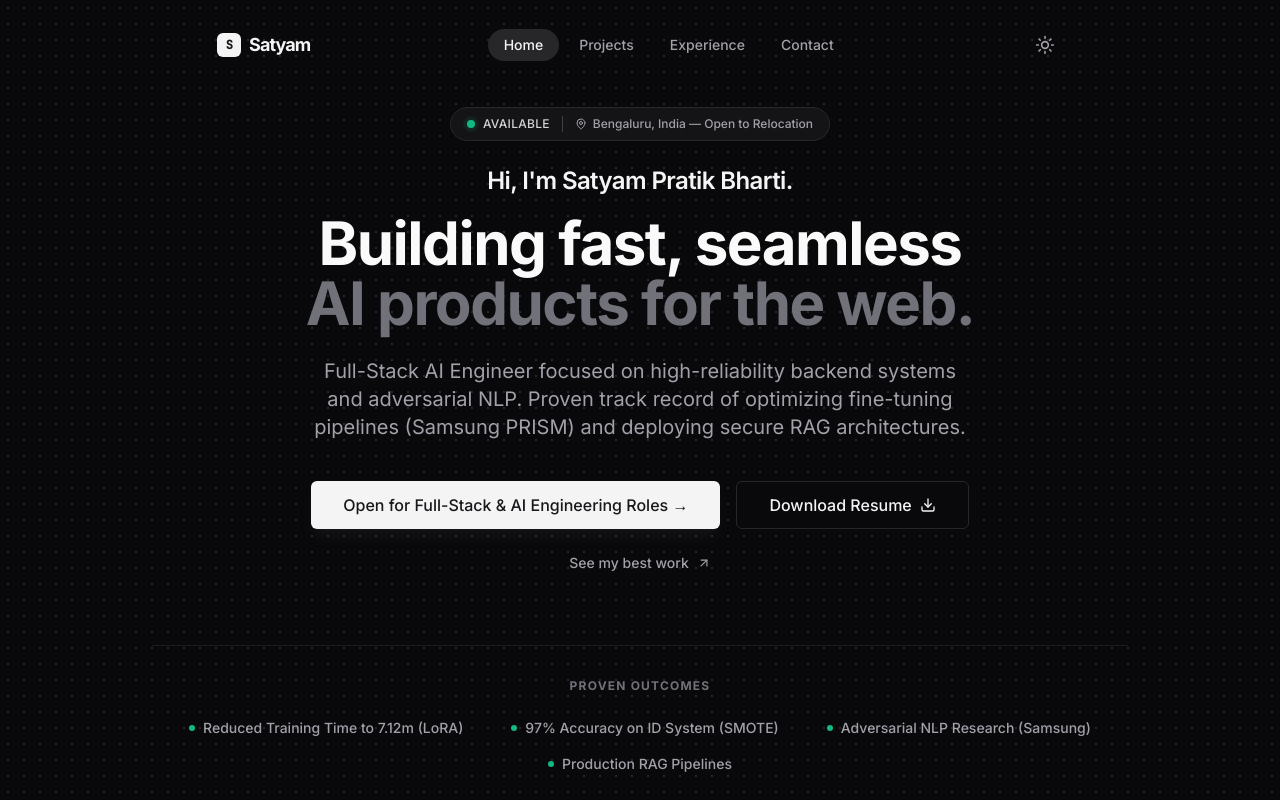
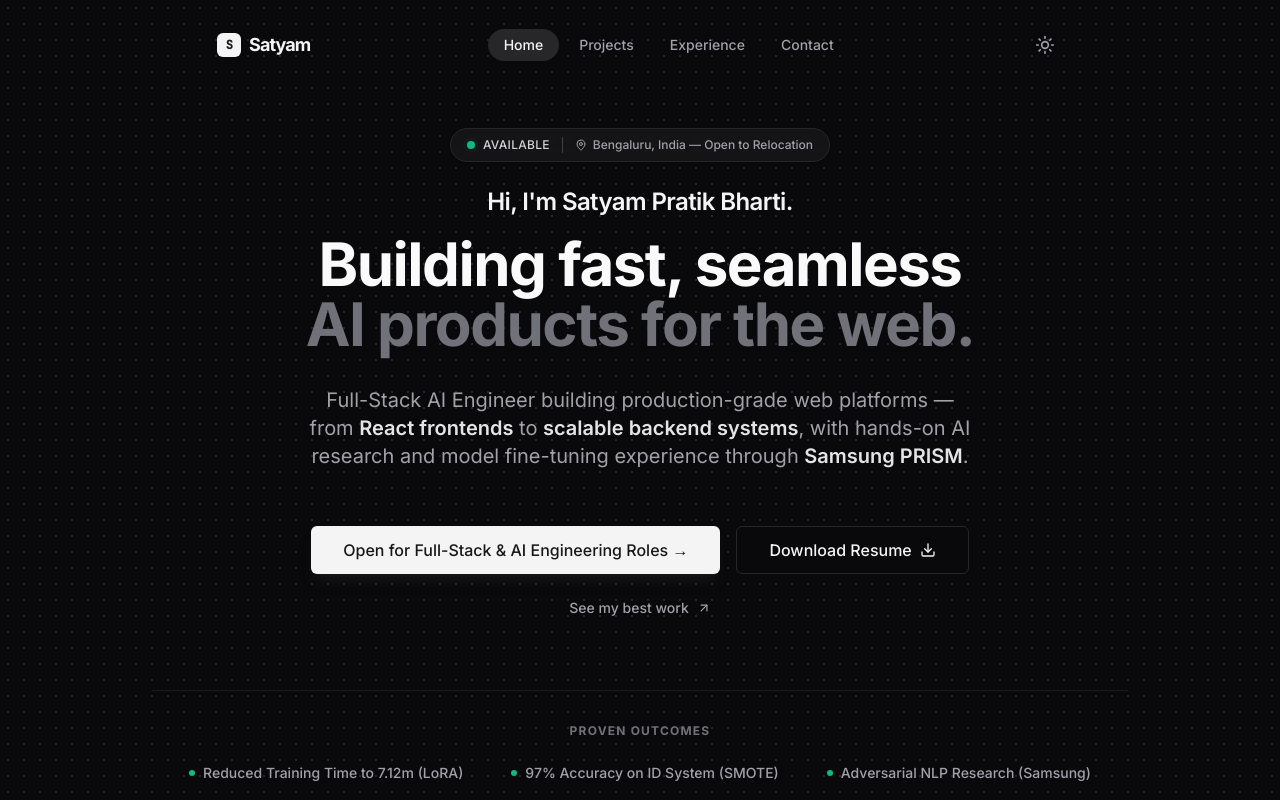
Before and after one commit to satyam-spb/spb_portfolio, a React (Vite) app: page / in a window 1280 px wide. Shown: the top 800 px of the page. Built offline with nearby package versions, Linux system fonts and the light colour scheme.

Commit message:
Rectified navbar contact not highlighting issue, modified Experience for subtle highlight on hover and description in hero section

```diff
--- a/components/Contact.tsx
+++ b/components/Contact.tsx
@@ -44,6 +44,7 @@ const SocialLink: React.FC<Social> = ({ href, Icon, label }) => (
 
 export const Contact: React.FC = () => {
   return (
+    <>
       <footer
         id="contact"
         className="w-full border-t border-zinc-100 dark:border-zinc-800 bg-white dark:bg-zinc-950 pt-24 pb-12"
@@ -79,5 +80,8 @@ export const Contact: React.FC = () => {
           </div>
         </div>
       </footer>
+      {/* Spacer to allow scroll detection */}
+      <div className="h-32"></div>
+    </>
   );
 };
--- a/components/Experience.tsx
+++ b/components/Experience.tsx
@@ -39,10 +39,10 @@ export const Experience: React.FC = () => {
             </div>
 
             {/* Content Card */}
-            <div className="sm:col-span-10 relative border border-zinc-200 dark:border-zinc-800 rounded-2xl p-6 sm:p-8 bg-white dark:bg-zinc-900/40 hover:border-zinc-300 dark:hover:border-zinc-700 transition-all duration-300 hover:shadow-lg shadow-zinc-200/50 dark:shadow-none">
+            <div className="sm:col-span-10 relative border border-zinc-200 dark:border-zinc-800 rounded-2xl p-6 sm:p-8 bg-white dark:bg-zinc-900/40 hover:border-zinc-250 dark:hover:border-zinc-750 transition-all duration-300 hover:shadow-sm shadow-zinc-200/50 dark:shadow-none">
               <div className="flex flex-col sm:flex-row sm:justify-between sm:items-start mb-6 gap-2">
                 <div>
-                  <h3 className="text-lg font-bold text-zinc-900 dark:text-zinc-50 group-hover:text-indigo-600 dark:group-hover:text-indigo-400 transition-colors">
+                  <h3 className="text-lg font-bold text-zinc-900 dark:text-zinc-50 group-hover:text-zinc-700 dark:group-hover:text-zinc-200 transition-colors">
                     {exp.role}
                   </h3>
                   <div className="flex items-center gap-2 mt-1">
--- a/components/Hero.tsx
+++ b/components/Hero.tsx
@@ -16,7 +16,7 @@ export const Hero: React.FC = () => {
   return (
     <section
       id="home"
-      className="relative min-h-screen flex flex-col justify-center items-center overflow-hidden w-full group pt-20"
+      className="relative min-h-screen flex flex-col justify-center items-center overflow-hidden w-full group pt-20 md:pt-32"
       onMouseMove={handleMouseMove}
     >
       {/* Background Dot Pattern with Spotlight */}
@@ -92,7 +92,7 @@ export const Hero: React.FC = () => {
           initial={{ opacity: 0, y: 20 }}
           animate={{ opacity: 1, y: 0 }}
           transition={{ duration: 0.5, delay: 0.1 }}
-          className="text-4xl md:text-6xl font-bold tracking-tight text-zinc-900 dark:text-zinc-50 mb-6 leading-[1.1]"
+          className="text-4xl md:text-6xl font-bold tracking-tight text-zinc-900 dark:text-zinc-50 mb-8 leading-[1.1]"
         >
           Building fast, seamless <br className="hidden md:block" />
           <span className="text-zinc-400 dark:text-zinc-500">
@@ -105,11 +105,24 @@ export const Hero: React.FC = () => {
           initial={{ opacity: 0, y: 20 }}
           animate={{ opacity: 1, y: 0 }}
           transition={{ duration: 0.5, delay: 0.2 }}
-          className="max-w-2xl mx-auto text-lg md:text-xl text-zinc-600 dark:text-zinc-400 mb-10 leading-relaxed"
+          className="max-w-2xl mx-auto text-lg md:text-xl text-zinc-600 dark:text-zinc-400 mb-14 leading-relaxed"
         >
-          Full-Stack AI Engineer focused on high-reliability backend systems and
+          {/* Full-Stack AI Engineer focused on high-reliability backend systems and
           adversarial NLP. Proven track record of optimizing fine-tuning
-          pipelines (Samsung PRISM) and deploying secure RAG architectures.
+          pipelines (Samsung PRISM) and deploying secure RAG architectures. */}
+          Full-Stack AI Engineer building production-grade web platforms — from{" "}
+          <span className="font-semibold text-zinc-900 dark:text-zinc-200">
+            React frontends
+          </span>{" "}
+          to{" "}
+          <span className="font-semibold text-zinc-900 dark:text-zinc-200">
+            scalable backend systems
+          </span>
+          , with hands-on AI research and model fine-tuning experience through{" "}
+          <span className="font-semibold text-zinc-900 dark:text-zinc-200">
+            Samsung PRISM
+          </span>
+          .
         </motion.p>
 
         {/* Action Buttons */}
@@ -122,6 +135,7 @@ export const Hero: React.FC = () => {
           <div className="flex flex-col sm:flex-row gap-4 w-full justify-center">
             <a
               href={`mailto:${CONTACT_INFO.email}`}
+              data-email-button
               className="group relative inline-flex h-12 items-center justify-center overflow-hidden rounded-md bg-zinc-900 dark:bg-zinc-100 px-8 font-medium text-zinc-50 dark:text-zinc-900 transition-all hover:bg-zinc-800 dark:hover:bg-zinc-200 shadow-lg shadow-zinc-500/10"
             >
               <span>Open for Full-Stack & AI Engineering Roles →</span>
--- a/components/Navbar.tsx
+++ b/components/Navbar.tsx
@@ -1,26 +1,66 @@
-import React, { useState, useEffect } from 'react';
-import { Link } from 'react-scroll';
-import { ThemeToggle } from './ThemeToggle';
-import { Menu, X } from 'lucide-react';
-import { motion, AnimatePresence } from 'framer-motion';
+import React, { useState, useEffect } from "react";
+import { Link } from "react-scroll";
+import { ThemeToggle } from "./ThemeToggle";
+import { Menu, X } from "lucide-react";
+import { motion, AnimatePresence } from "framer-motion";
 
 interface NavbarProps {
-  theme: 'light' | 'dark';
+  theme: "light" | "dark";
   toggleTheme: () => void;
 }
 
-const navItems = ['Home', 'Projects', 'Experience', 'Contact'];
+const navItems = ["Home", "Projects", "Experience", "Contact"];
 
 export const Navbar: React.FC<NavbarProps> = ({ theme, toggleTheme }) => {
   const [scrolled, setScrolled] = useState(false);
   const [mobileMenuOpen, setMobileMenuOpen] = useState(false);
+  const [activeSection, setActiveSection] = useState<string>("home");
 
   useEffect(() => {
     const handleScroll = () => {
       setScrolled(window.scrollY > 20);
     };
-    window.addEventListener('scroll', handleScroll);
-    return () => window.removeEventListener('scroll', handleScroll);
+    window.addEventListener("scroll", handleScroll);
+    return () => window.removeEventListener("scroll", handleScroll);
+  }, []);
+
+  useEffect(() => {
+    // IntersectionObserver for tracking active section
+    const observerOptions = {
+      root: null,
+      rootMargin: "-50% 0px -50% 0px",
+      threshold: 0,
+    };
+
+    const observerCallback = (entries: IntersectionObserverEntry[]) => {
+      entries.forEach((entry) => {
+        if (entry.isIntersecting) {
+          setActiveSection(entry.target.id);
+        }
+      });
+    };
+
+    const observer = new IntersectionObserver(
+      observerCallback,
+      observerOptions
+    );
+
+    // Observe all sections
+    navItems.forEach((item) => {
+      const element = document.getElementById(item.toLowerCase());
+      if (element) {
+        observer.observe(element);
+      }
+    });
+
+    return () => {
+      navItems.forEach((item) => {
+        const element = document.getElementById(item.toLowerCase());
+        if (element) {
+          observer.unobserve(element);
+        }
+      });
+    };
   }, []);
 
   return (
@@ -34,14 +74,16 @@ export const Navbar: React.FC<NavbarProps> = ({ theme, toggleTheme }) => {
         <div
           className={`flex items-center justify-between px-6 py-2.5 rounded-full transition-all duration-300 ${
             scrolled || mobileMenuOpen
-              ? 'bg-white/80 dark:bg-zinc-900/80 backdrop-blur-md border border-zinc-200 dark:border-zinc-800 shadow-sm w-full max-w-2xl'
-              : 'bg-transparent border border-transparent w-full max-w-4xl'
+              ? "bg-white/80 dark:bg-zinc-900/80 backdrop-blur-md border border-zinc-200 dark:border-zinc-800 shadow-sm w-full max-w-2xl"
+              : "bg-transparent border border-transparent w-full max-w-4xl"
           }`}
         >
           {/* Logo */}
           <Link to="home" smooth={true} className="cursor-pointer">
             <div className="text-lg font-bold tracking-tighter text-zinc-900 dark:text-zinc-100 flex items-center gap-2">
-              <span className="w-6 h-6 bg-zinc-900 dark:bg-zinc-100 text-white dark:text-zinc-900 flex items-center justify-center rounded-md text-xs font-mono">S</span>
+              <span className="w-6 h-6 bg-zinc-900 dark:bg-zinc-100 text-white dark:text-zinc-900 flex items-center justify-center rounded-md text-xs font-mono">
+                S
+              </span>
               <span className="hidden sm:inline-block">Satyam</span>
             </div>
           </Link>
@@ -54,10 +96,11 @@ export const Navbar: React.FC<NavbarProps> = ({ theme, toggleTheme }) => {
                 to={item.toLowerCase()}
                 smooth={true}
                 duration={500}
-                spy={true}
-                offset={-100}
-                className="px-4 py-1.5 text-sm font-medium text-zinc-500 hover:text-zinc-900 dark:text-zinc-400 dark:hover:text-zinc-100 cursor-pointer transition-colors rounded-full hover:bg-zinc-100 dark:hover:bg-zinc-800/50"
-                activeClass="!text-zinc-900 dark:!text-zinc-100 bg-zinc-100 dark:bg-zinc-800"
+                className={`px-4 py-1.5 text-sm font-medium cursor-pointer transition-colors rounded-full ${
+                  activeSection === item.toLowerCase()
+                    ? "!text-zinc-900 dark:!text-zinc-100 bg-zinc-100 dark:bg-zinc-800"
+                    : "text-zinc-500 hover:text-zinc-900 dark:text-zinc-400 dark:hover:text-zinc-100 hover:bg-zinc-100 dark:hover:bg-zinc-800/50"
+                }`}
               >
                 {item}
               </Link>
--- a/components/Projects.tsx
+++ b/components/Projects.tsx
@@ -48,6 +48,9 @@ export const Projects: React.FC = () => {
 
       {/* Filter Controls */}
       <div className="flex flex-col items-center mb-12">
+        <p className="text-xs font-semibold text-zinc-400 dark:text-zinc-500 uppercase tracking-widest mb-4">
+          Filter work by interest
+        </p>
         <div className="flex flex-wrap justify-center gap-2 mb-4">
           {allTags.map((tag) => {
             const isSelected = selectedTags.includes(tag);
```
Lines whose indentation alone changed are shown as unchanged.
